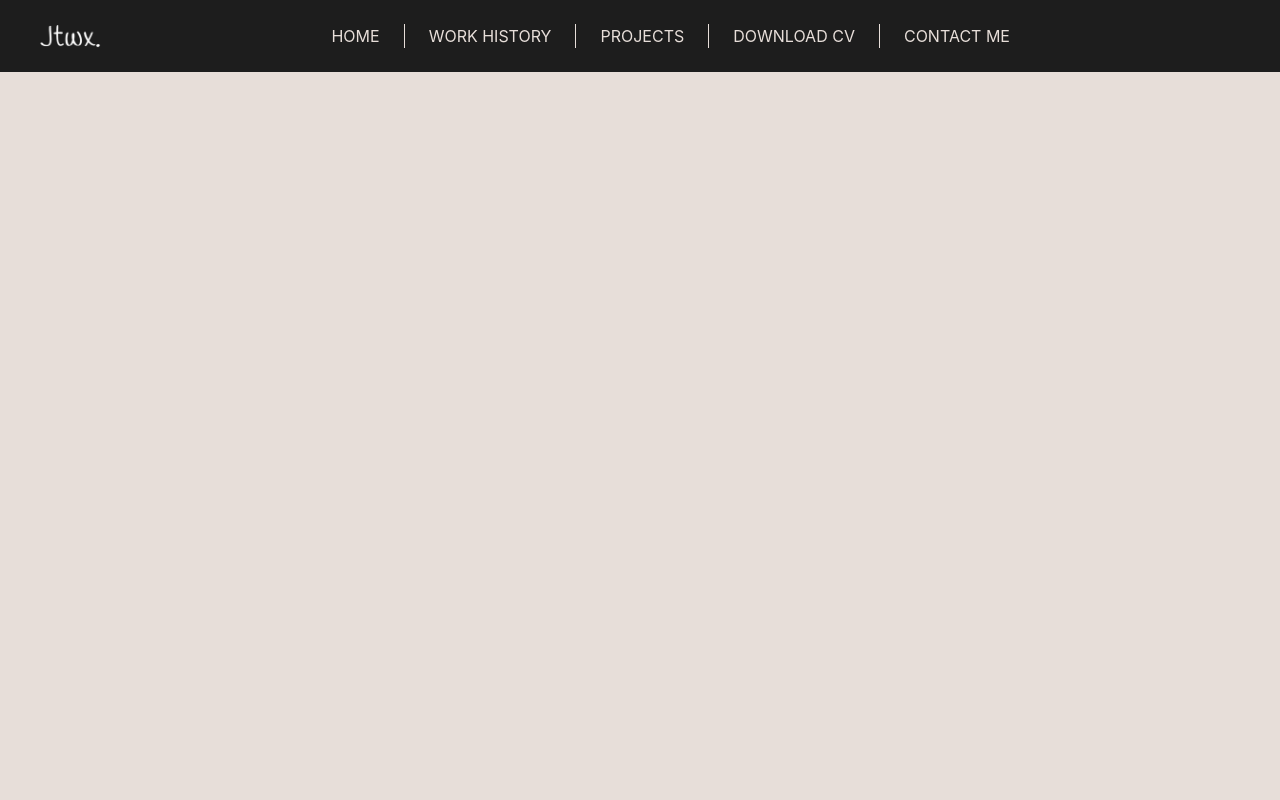
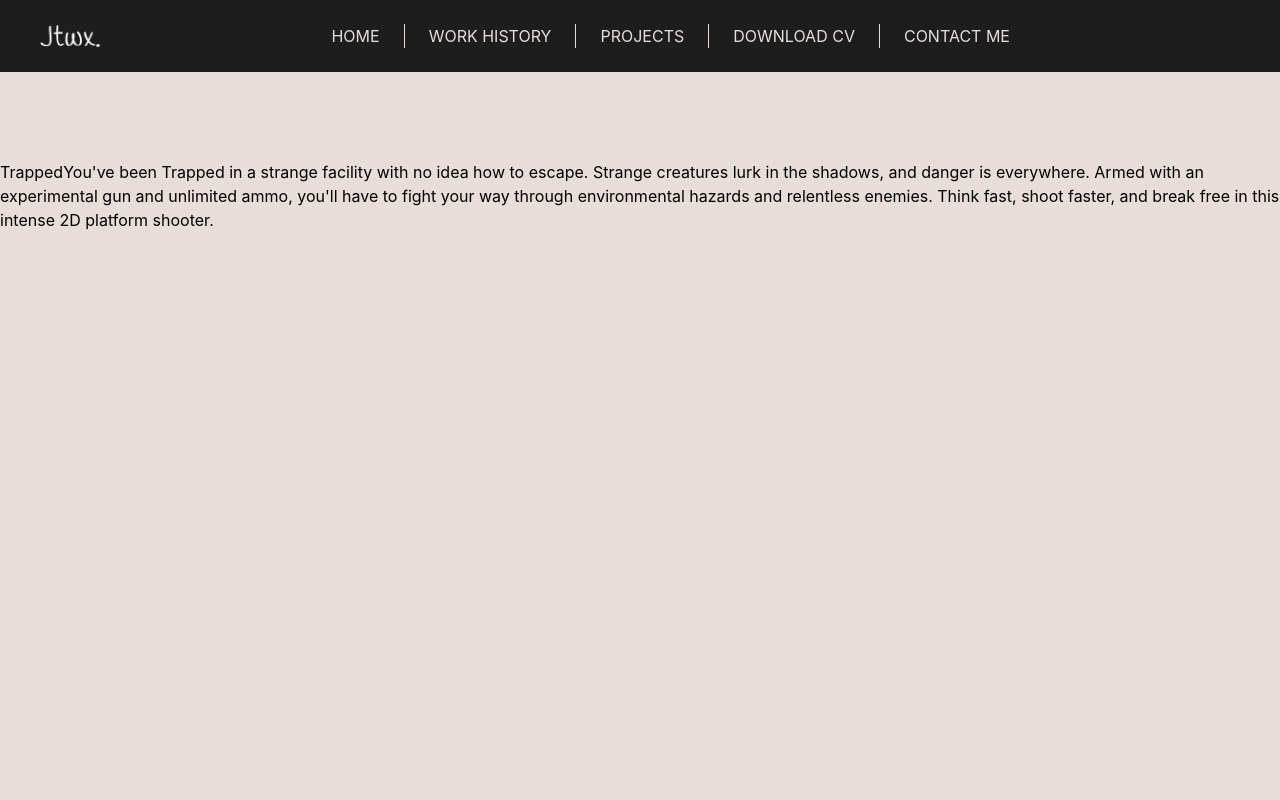
Before and after one commit to juliantwx/Devsite, a React (Create React App) app in the folder frontend/: page /projects/trapped in a window 1280 px wide. Shown: the top 800 px of the page. Built offline with nearby package versions, Linux system fonts and the light colour scheme; a web font is replaced by a local one.

Commit message:
Project Panel no longer passes project data manually, instead Project page retrieves the project data itself based on the path name

```diff
--- a/frontend/src/components/ProjectPanel.jsx
+++ b/frontend/src/components/ProjectPanel.jsx
@@ -30,11 +30,7 @@ function ProjectPanel({ project }) {
   };
 
   const handleOnClick = () => {
-    // Open a new tab displaying the generic project page
-    const newTab = window.open(project.pageURL, "_blank");
-
-    // Set the project data of the newly created tab
-    if (newTab) newTab.projectData = project;
+    window.open(project.pageURL, "_blank", "noopener, noreferrer");
   };
 
   return (
--- a/frontend/src/pages/Project.jsx
+++ b/frontend/src/pages/Project.jsx
@@ -1,12 +1,15 @@
 import React, { useEffect, useState } from "react";
+import projects from "../data/projects";
 
 function Project() {
   const [projectData, setProjectData] = useState(null);
 
   useEffect(() => {
-    // Retrieve project data from opening tab
-    const data = window.opener?.projectData;
-    if (data) setProjectData(data);
+    // Retrieve project data based on path name
+    const pathName = window.location.pathname;
+    const project = projects.find((p) => p.pageURL === pathName);
+
+    if (project) setProjectData(project);
   }, []);
 
   return (
```
